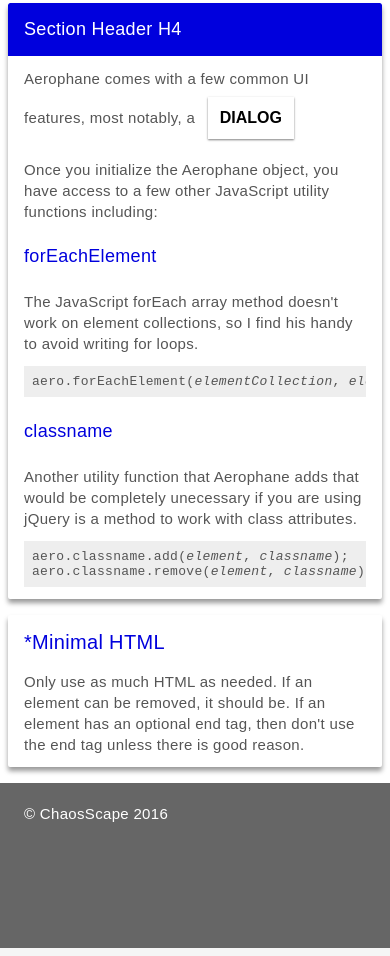
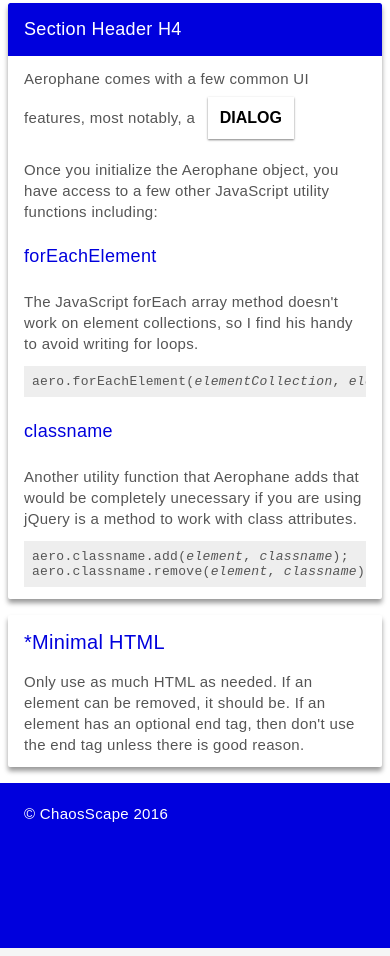
Before and after one commit to chrisbroski/aerophane, a website: page template_src/www/home/home.html in a window 390 px wide. Shown: the part 1025-1981 px from the top of the page. Drawn offline with Linux system fonts and the light colour scheme; some packages are replaced by stand-ins of ours.

Commit message:
added footer to main.css

```diff
--- a/template_src/www/inc/main.css
+++ b/template_src/www/inc/main.css
@@ -31,6 +31,11 @@
     color: #00d;
 }
 
+/* Footer */
+article > footer {
+    background: #00d;
+}
+
 /* Dialog h2 - h4 */
 body > div.dialog h2, body > div.dialog h3, body > div.dialog h4 {
     color: #00d;
```
